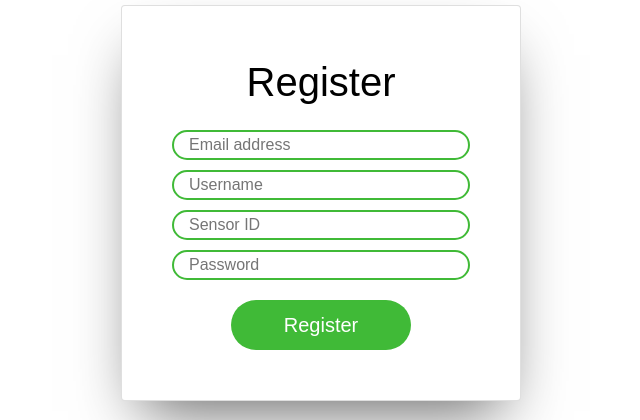
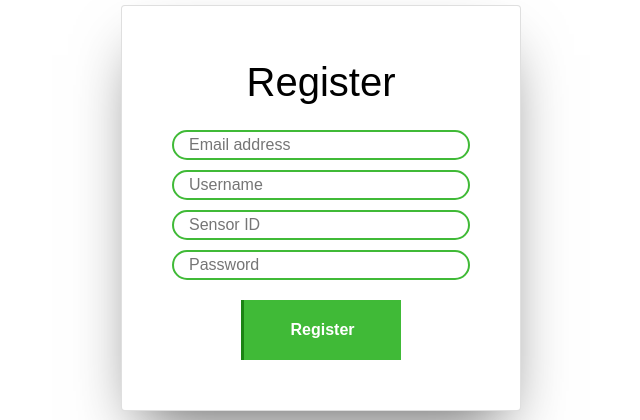
Before and after one commit to joro2404/Ma-whats-for-dinner-, a Flask app: page /register in a window 1280 px wide. Shown: the part 380-800 px from the top of the page, without its empty margins (319-959 px from the left). Run offline with Flask 2, Linux system fonts and the light colour scheme; parts of the project's set-up code (start-up, migrations or seed data) failed here and were passed over; some libraries are stand-ins or nearby versions.

Commit message:
button fix

```diff
--- a/app/static/css/index.css
+++ b/app/static/css/index.css
@@ -22,6 +22,7 @@ body {
 
 .card p{
     margin-bottom: 0;
+    b
 }
 
 .card-title{
--- a/app/templates/login.html
+++ b/app/templates/login.html
@@ -103,7 +103,7 @@
                 </div>
 
                 <div class="button">
-                    <button class="signup" type="submit">Login</button>
+                    <button class="btn delicious-btn" type="submit">Login</button>
                 </div>
             </form>
         </div>
--- a/app/templates/register.html
+++ b/app/templates/register.html
@@ -96,7 +96,7 @@
             </div>
 
             <div class="button">
-                <button class="signup" type="submit">Register</button>
+                <button class="btn delicious-btn" type="submit">Register</button>
             </div>
         </form>
     </div>
```
